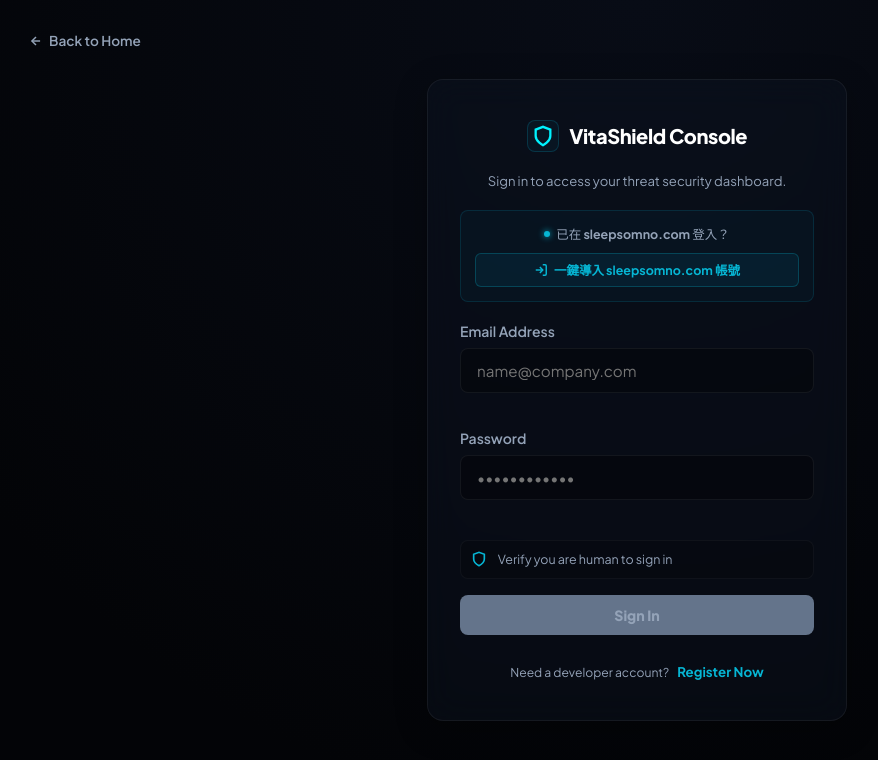
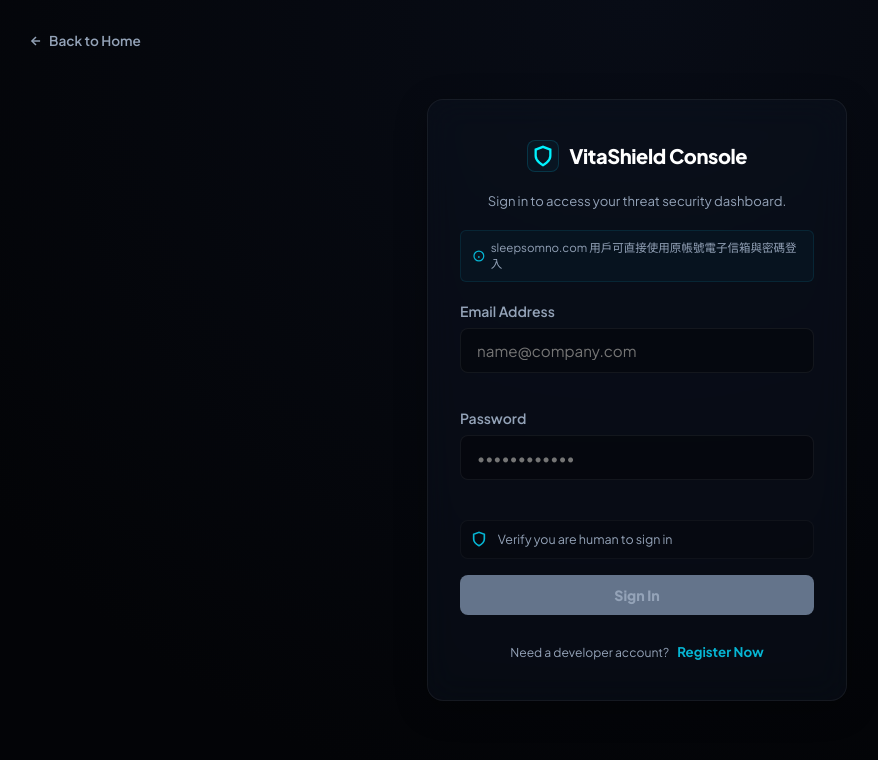
Before and after one commit to vyncuslim/VitaShield, a React (Vite) app: page / in a window 1280 px wide. Both pictures are taken after a click on the button "Go to Console". Shown: the top 760 px of the page, without its empty margins (3-881 px from the left). Built offline with nearby package versions, Linux system fonts and the light colour scheme.

Commit message:
feat: replace SSO redirect UI with direct sleepsomno.com credentials sign-in notice

```diff
--- a/src/components/AuthPortal.tsx
+++ b/src/components/AuthPortal.tsx
@@ -130,47 +130,13 @@ export const AuthPortal: React.FC<AuthPortalProps> = ({ onAuthSuccess, onBackToH
         </p>
 
         {!isSignUp && (
-          <div style={styles.ssoPromptBox}>
-            <div style={styles.ssoPromptText}>
-              <span style={styles.ssoDot} />
-              <span>已在 <strong>sleepsomno.com</strong> 登入？</span>
-            </div>
-            <button
-              type="button"
-              onClick={() => {
-                const getCookie = (name: string) => {
-                  const value = `; ${document.cookie}`;
-                  const parts = value.split(`; ${name}=`);
-                  if (parts.length === 2) return parts.pop()?.split(';').shift();
-                  return undefined;
-                };
-
-                const sharedJwt = getCookie('sleepsomno_jwt') || getCookie('sb-access-token');
-                if (sharedJwt) {
-                  const session = {
-                    accessToken: sharedJwt,
-                    user: { email: 'member@sleepsomno.com' },
-                    sso: true,
-                    source: 'sleepsomno.com cookie'
-                  };
-                  localStorage.setItem('vms-auth-session', JSON.stringify(session));
-                  onAuthSuccess(session);
-                } else {
-                  setErrorMsg('未檢測到 sleepsomno.com 登入狀態，即將導向主站獲取授權...');
-                  setTimeout(() => {
-                    window.location.href = 'https://sleepsomno.com/login?redirect_to=https://vitashield.sleepsomno.com';
-                  }, 2000);
-                }
-              }}
-              style={styles.ssoBtn}
-            >
-              <svg xmlns="http://www.w3.org/2000/svg" width="14" height="14" viewBox="0 0 24 24" fill="none" stroke="currentColor" strokeWidth="2.5" style={{ marginRight: '6px' }}>
-                <path d="M15 3h4a2 2 0 0 1 2 2v14a2 2 0 0 1-2 2h-4" />
-                <polyline points="10 17 15 12 10 7" />
-                <line x1="15" y1="12" x2="3" y2="12" />
-              </svg>
-              一鍵導入 sleepsomno.com 帳號
-            </button>
+          <div style={styles.ssoNotice}>
+            <svg xmlns="http://www.w3.org/2000/svg" width="12" height="12" viewBox="0 0 24 24" fill="none" stroke="var(--secondary)" strokeWidth="2.5" style={{ marginRight: '6px' }}>
+              <circle cx="12" cy="12" r="10" />
+              <line x1="12" y1="16" x2="12" y2="12" />
+              <line x1="12" y1="8" x2="12.01" y2="8" />
+            </svg>
+            <span>sleepsomno.com 用戶可直接使用原帳號電子信箱與密碼登入</span>
           </div>
         )}
 
@@ -415,45 +381,18 @@ const styles: { [key: string]: React.CSSProperties } = {
     cursor: 'pointer',
     padding: 0
   },
-  ssoPromptBox: {
-    padding: '0.85rem',
-    background: 'rgba(6, 182, 212, 0.04)',
-    border: '1px solid rgba(6, 182, 212, 0.15)',
-    borderRadius: '8px',
-    display: 'flex',
-    flexDirection: 'column',
-    gap: '0.65rem',
-    alignItems: 'center',
-    textAlign: 'center'
-  },
-  ssoPromptText: {
-    fontSize: '0.78rem',
-    color: 'var(--text-muted)',
-    display: 'flex',
-    alignItems: 'center',
-    gap: '6px'
-  },
-  ssoDot: {
-    width: '6px',
-    height: '6px',
-    borderRadius: '50%',
-    background: 'var(--secondary)',
-    boxShadow: '0 0 6px var(--secondary)',
-    display: 'inline-block'
-  },
-  ssoBtn: {
-    width: '100%',
-    padding: '0.45rem',
-    background: 'rgba(6, 182, 212, 0.08)',
-    border: '1px solid rgba(6, 182, 212, 0.25)',
-    color: 'var(--secondary)',
-    borderRadius: '6px',
-    fontSize: '0.78rem',
-    fontWeight: '700',
-    cursor: 'pointer',
+  ssoNotice: {
     display: 'flex',
     alignItems: 'center',
     justifyContent: 'center',
-    transition: 'all 0.2s ease'
+    background: 'rgba(6, 182, 212, 0.04)',
+    border: '1px solid rgba(6, 182, 212, 0.12)',
+    padding: '0.55rem 0.75rem',
+    borderRadius: '6px',
+    fontSize: '0.72rem',
+    color: '#94a3b8',
+    lineHeight: '1.4',
+    width: '100%',
+    boxSizing: 'border-box'
   }
 };
```
